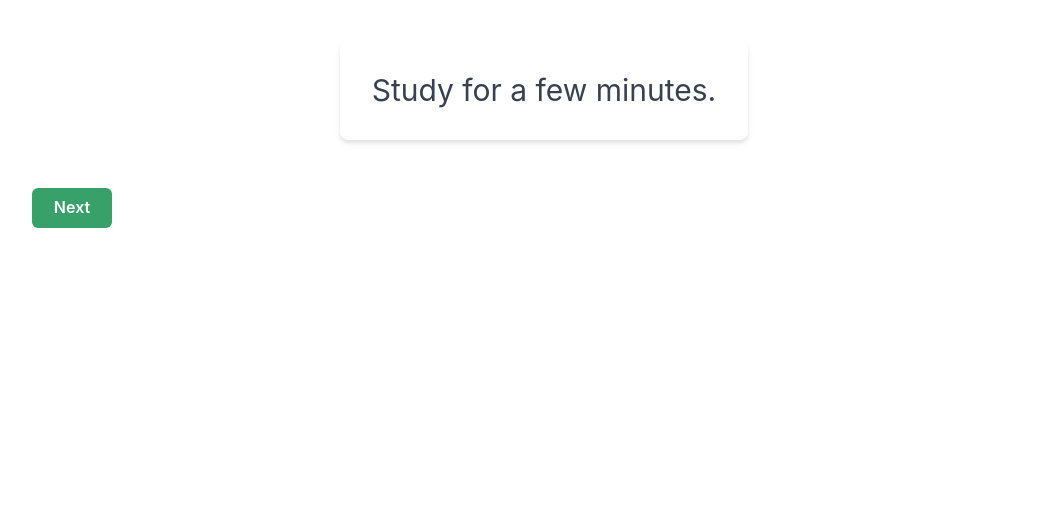
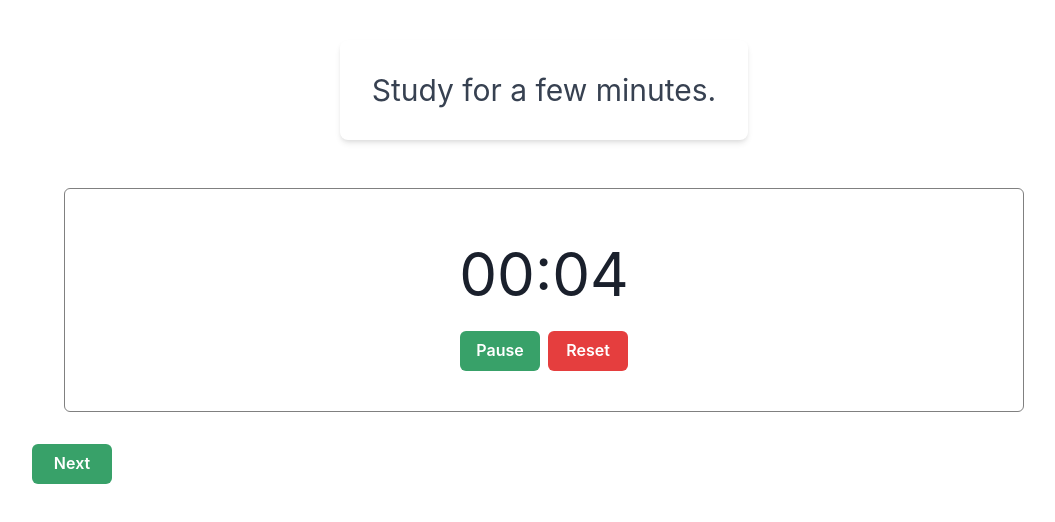
Before and after one commit to Philosocode/workflows, a React (Create React App) app: page / in a window 1280 px wide. Shown: the top 522 px of the page, without its empty margins (96-1151 px from the left). Built offline with nearby package versions, Linux system fonts and the light colour scheme; what react-mde, showdown would draw is missing.

Commit message:
Add timer component. Split hook ids into current & previous

```diff
--- a/src/consume/components/study.component.tsx
+++ b/src/consume/components/study.component.tsx
@@ -13,6 +13,7 @@ import { StudyHelp } from "./study-help.component";
 import { StudyHooks } from "./study-hooks.component";
 import { StudyMenu } from "./study-menu.component";
 import { toggleAllHooks } from "hook/logic/hook.slice";
+import { Timer } from "timer/components/timer.component";
 
 const notesText = (
   <>
@@ -45,7 +46,8 @@ export function Study() {
     <>
       {view === "study" && (
         <WorkflowStep messageContent="Study for a few minutes.">
-          <Button color="green" onClick={goToMenu}>
+          <Timer />
+          <Button color="green" onClick={goToMenu} mt={8}>
             Next
           </Button>
         </WorkflowStep>
--- a/src/hook/logic/hook.selectors.ts
+++ b/src/hook/logic/hook.selectors.ts
@@ -10,13 +10,18 @@ export const selectHookHash = createSelector(
   (state) => state.hooks,
 );
 
-export const selectHookIds = createSelector(
+export const selectCurrentHookIds = createSelector(
   [selectHookState],
-  (state) => state.hookIds,
+  (state) => state.currentHookIds,
+);
+
+export const selectPreviousHookIds = createSelector(
+  [selectHookState],
+  (state) => state.previousHookIds,
 );
 
 export const selectCurrentHooks = createSelector(
-  [selectHookHash, selectHookIds],
+  [selectHookHash, selectCurrentHookIds],
   (hash, ids) => {
     const hooks: IHook[] = [];
 
@@ -30,7 +35,7 @@ export const selectCurrentHooks = createSelector(
 );
 
 export const selectPastHooks = createSelector(
-  [selectHookHash, selectHookIds],
+  [selectHookHash, selectPreviousHookIds],
   (hash, ids) => {
     const hooks: IHook[] = [];
 
--- a/src/hook/logic/hook.slice.ts
+++ b/src/hook/logic/hook.slice.ts
@@ -27,7 +27,8 @@ const initialState: IHookState = {
       title: "c",
     },
   },
-  hookIds: ["a", "b", "c"],
+  currentHookIds: ["a", "b", "c"],
+  previousHookIds: ["a", "b", "c"],
 };
 
 const hookSlice = createSlice({
@@ -38,7 +39,7 @@ const hookSlice = createSlice({
       const newHook = { ...action.payload };
 
       state.hooks[newHook.id] = newHook;
-      state.hookIds.push(newHook.id);
+      state.currentHookIds.push(newHook.id);
     },
     updateHook: (state, action: PayloadAction<IUpdateHookPayload>) => {
       const { id, updates } = action.payload;
@@ -49,28 +50,35 @@ const hookSlice = createSlice({
       };
     },
     repositionHook: (state, action) => {
-      const { oldIndex, newIndex } = action.payload;
+      const { oldIndex, newIndex, isPrevious } = action.payload;
 
-      const hookIds = state.hookIds;
+      const hookIds = isPrevious ? state.previousHookIds : state.currentHookIds;
       const [hookToReposition] = hookIds.splice(oldIndex, 1);
 
       hookIds.splice(newIndex, 0, hookToReposition);
     },
     deleteHook: (state, action) => {
+      const isPrevious = state.hooks[action.payload].isPrevious;
+
       state.hooks = omit(state.hooks, [action.payload]);
-      state.hookIds = state.hookIds.filter((id) => id !== action.payload);
+
+      if (isPrevious) {
+        state.previousHookIds = state.previousHookIds.filter(
+          (id) => id !== action.payload,
+        );
+      } else {
+        state.currentHookIds = state.currentHookIds.filter(
+          (id) => id !== action.payload,
+        );
+      }
     },
     toggleAllHooks: (state) => {
-      let allExpanded = Object.values(state.hooks).every(
-        (hook) => hook.isExpanded,
-      );
+      const allHooks = Object.values(state.hooks);
+      let allExpanded = allHooks.every((hook) => hook.isExpanded);
 
       // contract if all hooks are expanded
       const newValue = allExpanded ? false : true;
-
-      state.hookIds.forEach((id) => {
-        state.hooks[id].isExpanded = newValue;
-      });
+      allHooks.forEach((hook) => (state.hooks[hook.id].isExpanded = newValue));
     },
   },
 });
--- a/src/hook/logic/hook.types.ts
+++ b/src/hook/logic/hook.types.ts
@@ -12,7 +12,8 @@ export interface IHookState {
   hooks: {
     [key: string]: IHook;
   };
-  hookIds: string[];
+  currentHookIds: string[];
+  previousHookIds: string[];
 }
 
 // actions
--- /dev/null
+++ b/src/timer/components/timer.component.tsx
@@ -0,0 +1,82 @@
+import { useState } from "react";
+import { Box, ButtonGroup } from "@chakra-ui/react";
+
+import { Button } from "shared/components/button.component";
+import { useEffect } from "react";
+
+const initialTimeString = "00:00";
+
+interface IProps {
+  startAutomatically?: boolean;
+}
+// From: https://dev.to/emmaadesile/build-a-timer-using-react-hooks-3he2
+export function Timer(props: IProps) {
+  const [timeString, setTimeString] = useState(initialTimeString);
+  const [isActive, setIsActive] = useState(props.startAutomatically ?? true);
+  const [counter, setCounter] = useState(0);
+
+  useEffect(() => {
+    let intervalId: ReturnType<typeof setInterval>;
+
+    if (isActive) {
+      intervalId = setInterval(() => {
+        const secondsCounter = counter % 60;
+        const minutesCounter = Math.floor(counter / 60);
+
+        let computedSeconds = `${secondsCounter}`;
+        if (computedSeconds.length === 1)
+          computedSeconds = `0${secondsCounter}`;
+
+        let computedMinutes = `${minutesCounter}`;
+        if (computedMinutes.length === 1)
+          computedMinutes = `0${minutesCounter}`;
+
+        setTimeString(`${computedMinutes}:${computedSeconds}`);
+        setCounter((counter) => counter + 1);
+      }, 1000);
+    }
+
+    return () => clearInterval(intervalId);
+  }, [isActive, counter]);
+
+  function resetTimer() {
+    setIsActive(false);
+    setCounter(0);
+    setTimeString(initialTimeString);
+  }
+
+  return (
+    <Box
+      border="1px solid gray"
+      borderRadius="md"
+      className="container"
+      d="grid"
+      maxW="60rem"
+      m="0 auto"
+      placeItems="center"
+      py="10"
+    >
+      <Box className="time" fontSize="6xl">
+        {timeString}
+      </Box>
+      <ButtonGroup mt={3} className="buttons">
+        <Button
+          color="green"
+          onClick={() => setIsActive(!isActive)}
+          className="start"
+          type="button"
+        >
+          {isActive ? "Pause" : "Start"}
+        </Button>
+        <Button
+          color="red"
+          onClick={resetTimer}
+          className="reset"
+          type="button"
+        >
+          Reset
+        </Button>
+      </ButtonGroup>
+    </Box>
+  );
+}
```
